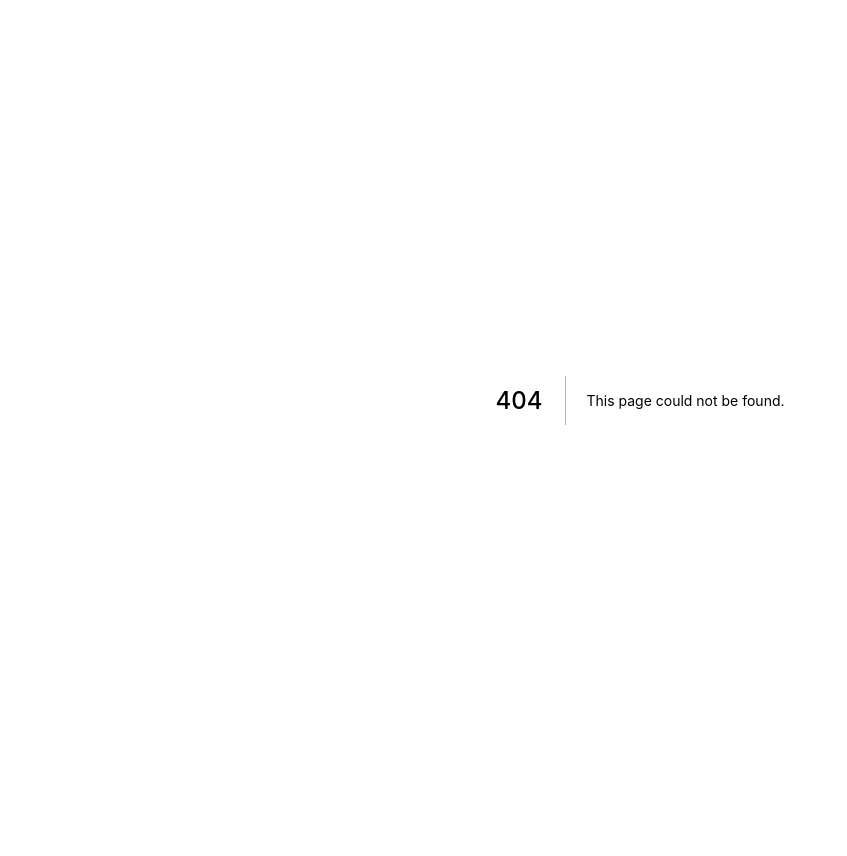
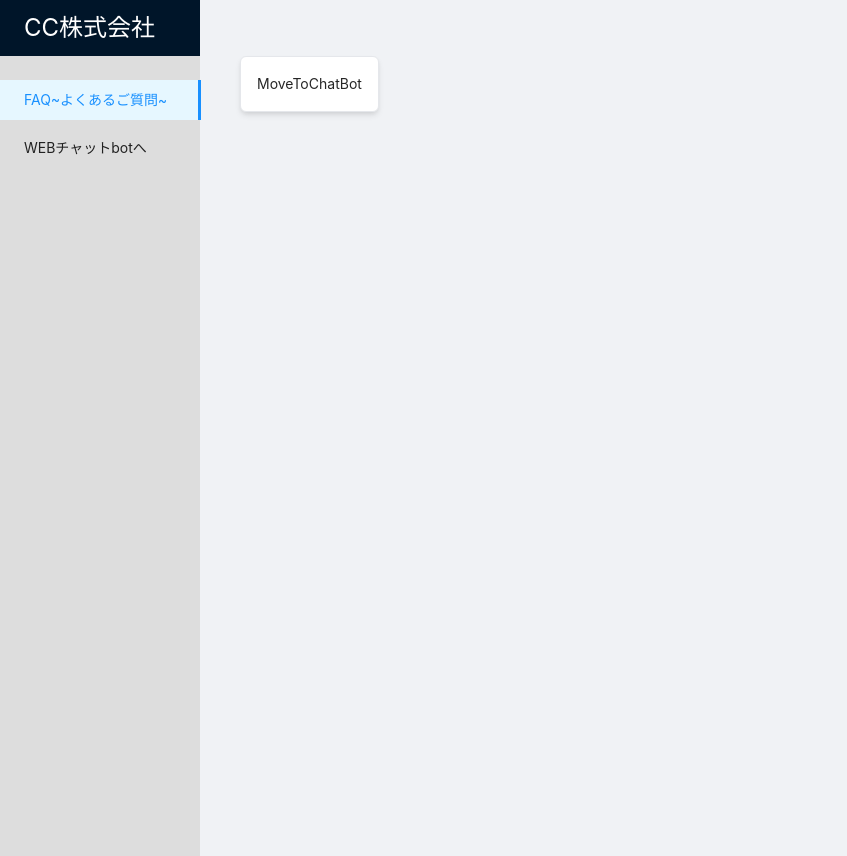
Before and after one commit to kosuke-17/contact-web, a Next.js app: page /moveToChatBot in a window 1280 px wide. Before the commit this address had no page. Shown: the whole page, without its empty margins (0-847 px from the left). Before the commit the page ends 800 px from the top, so only its background shows below. Built offline with nearby package versions, Linux system fonts and the light colour scheme.

Commit message:
チャットボット遷移コンポーネント作成

```diff
--- /dev/null
+++ b/src/components/MoveToChatBot/index.jsx
@@ -0,0 +1,11 @@
+import React from 'react'
+
+const MoveToChatBot = () => {
+  return (
+    <div>
+      MoveToChatBot
+    </div>
+  )
+}
+
+export default MoveToChatBot
--- /dev/null
+++ b/src/pages/moveToChatBot/index.jsx
@@ -0,0 +1,30 @@
+import Head from 'next/head'
+import BackBoard from '../../components/BackBoard'
+import { Layout } from 'antd';
+import 'antd/dist/antd.css';
+import SideNav from '../../components/SideNav';
+import MoveToChatBot from '../../components/MoveToChatBot'
+
+
+const { Sider, Content } = Layout;
+
+const moveToChatBot = () => {
+  return (
+    <div>
+      <Head>
+        <title>WEbチャットbotへ</title>
+      </Head>
+      <Layout>
+        <Sider>
+          <SideNav />
+        </Sider>
+        <Content className="overflow-x-auto container mx-auto">
+          <BackBoard>
+            <MoveToChatBot />
+          </BackBoard>
+        </Content>
+      </Layout>
+    </div>
+  )
+}
+export default moveToChatBot
```
